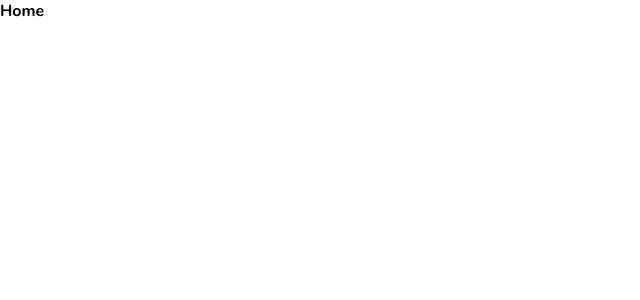
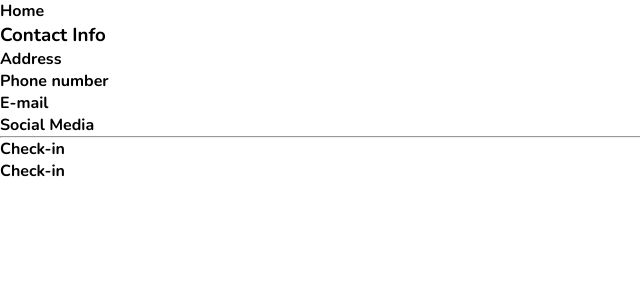
Before and after one commit to juanor9/frontend-hotel-booking, a React (Create React App) app: page / in a window 1280 px wide. Shown: the top 300 px of the page, without its empty margins (0-640 px from the left). Built offline with nearby package versions, Linux system fonts and the light colour scheme.

Commit message:
Create feature basic structure

```diff
--- a/src/assets/hotel.json
+++ b/src/assets/hotel.json
@@ -3,6 +3,10 @@
   "rating": 4,
   "address" : "Mina Road, Bur Dubai, Dubai, United Arab Emirates",
   "features": ["Free Wi-fi", "Free Breakfast"],
+  "contact":{
+    "phone": "123 254 121",
+    "email": "contact@hotel.com"
+  },
   "rooms": [
     {
       "id": 1,
--- /dev/null
+++ b/src/components/HotelContact/HotelContact.jsx
@@ -0,0 +1,20 @@
+import './style.css';
+
+const HotelContact = () => (
+  <section id="hotel-contact" className="hotel-contact">
+    <h3 className="hotel-contact__header">Contact Info</h3>
+    <div className="hotel-contact__contact-details">
+      <p className="hotel-contact__address">Address</p>
+      <p className="hotel-contact__phone">Phone number</p>
+      <p className="hotel-contact__email">E-mail</p>
+      <ul className="hotel-contact__social-media">
+        <li className="hotel-contact__social-media-item">Social Media</li>
+      </ul>
+      <hr className="hotel-contact__divider" />
+      <p className="hotel-contact__checkin">Check-in</p>
+      <p className="hotel-contact__checkout">Check-in</p>
+    </div>
+
+  </section>
+);
+export default HotelContact;
--- a/src/pages/Home/Home.jsx
+++ b/src/pages/Home/Home.jsx
@@ -1,6 +1,9 @@
+import HotelContact from '../../components/HotelContact/HotelContact';
+
 const Home = () => (
   <div>
     Home
+    <HotelContact />
   </div>
 );
 
```
Also changed, not shown: src/components/HotelContact/style.css (added), 1 other file (tests, documents, lock files or other folders).
